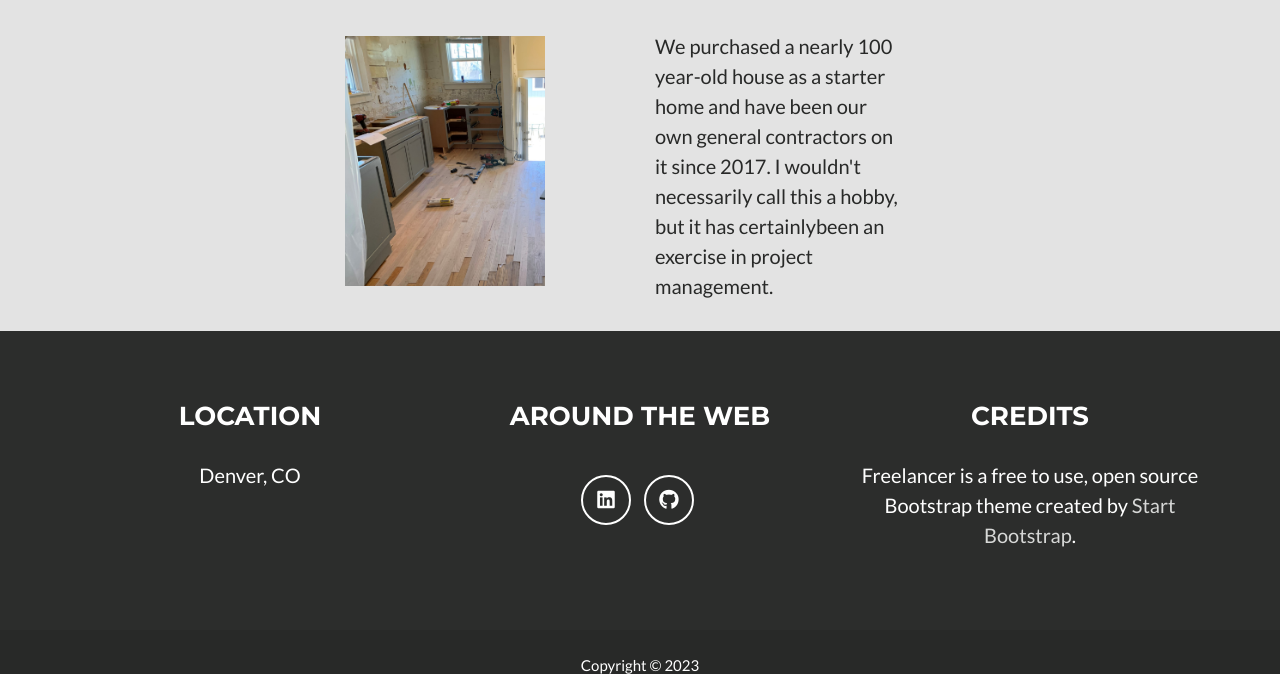
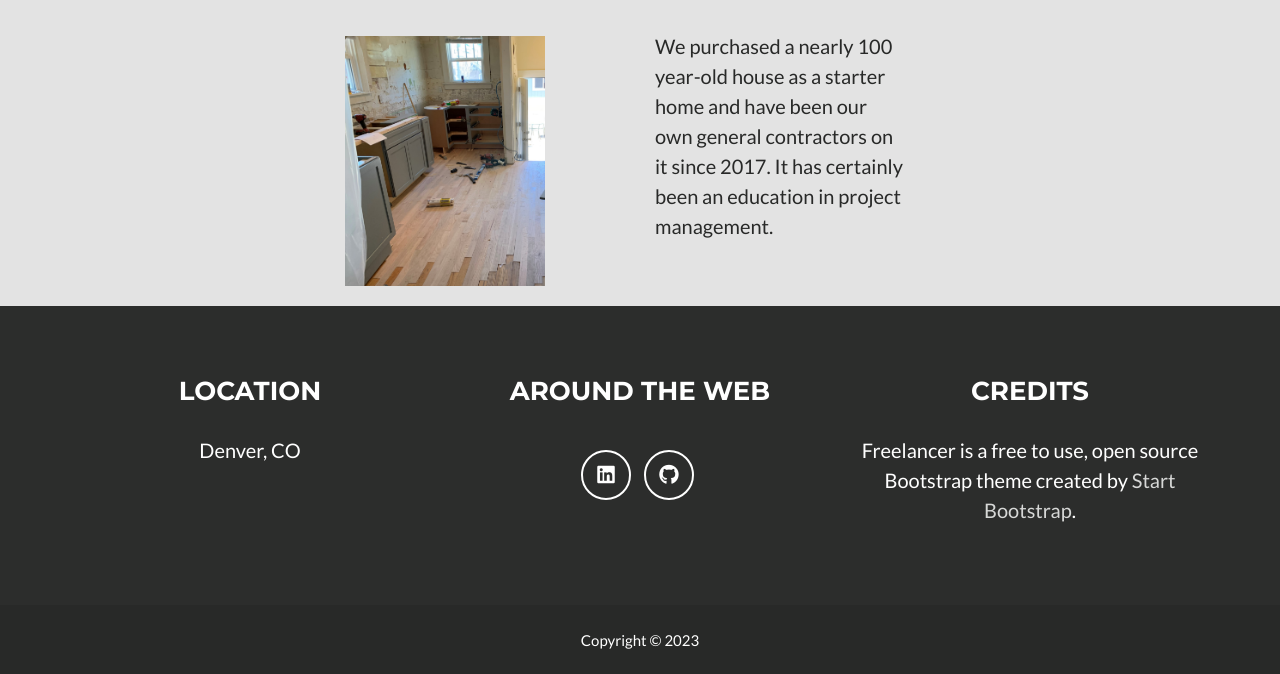
Before and after one commit to brf217/brf217.github.io, a Jekyll site: the page built from _posts/2014-07-18-project-1.markdown, in a window 1280 px wide and 900 px high, scrolled down 2861 px, cut to the strip 226-900 px from the top of the window. Built offline with Jekyll 4.4.1, drawn with Linux system fonts in a browser that asks for light colours.

Commit message:
Update hobbies.html

```diff
--- a/_includes/hobbies.html
+++ b/_includes/hobbies.html
@@ -26,7 +26,7 @@
         <div class="col-xs-12 col-sm-4 col-md-4 text-center"><img src="/img/home_remodel.jpg" class= "hobby_img" title="Home Remodel"  height=250, width=200/></div>
         <div class="col-xs-12 col-sm-4 col-md-4">
           <p class ="hobbies">We purchased a nearly 100 year-old house as a starter home and have been our own general contractors on it since 2017.
-          I wouldn't necessarily call this a hobby, but it has certainlybeen an exercise in project management.</p></div>
+          It has certainly been an education in project management.</p></div>
         <div class="col-xs-0 col-sm-2 col-md-2 text-center"></div>
       </div>
   </div>
```
